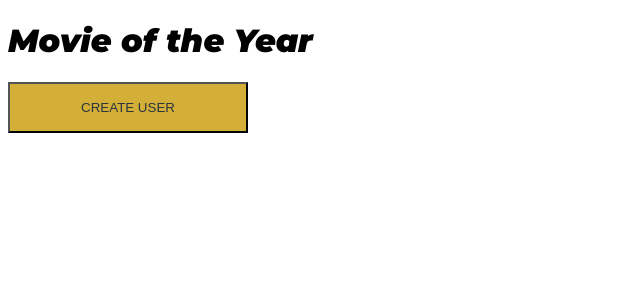
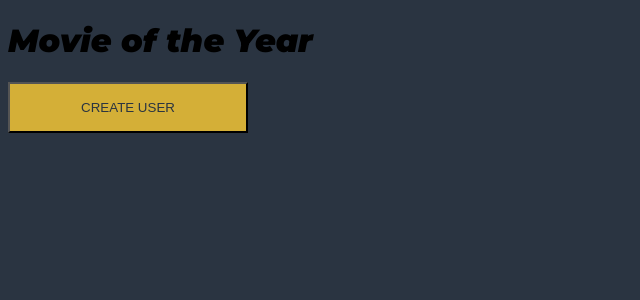
Before and after one commit to Joe-noh/moty, a SvelteKit app: page / in a window 1280 px wide. Shown: the top 300 px of the page, without its empty margins (0-640 px from the left). Built offline with nearby package versions, Linux system fonts and the light colour scheme; no server answers.

Commit message:
fill background color

```diff
--- a/src/routes/+layout.svelte
+++ b/src/routes/+layout.svelte
@@ -10,6 +10,7 @@
     font-family: 'Montserrat', sans-serif;
     font-style: italic;
     font-weight: 900;
+    background-color: var(--background-color);
   }
 
   :root {
```
